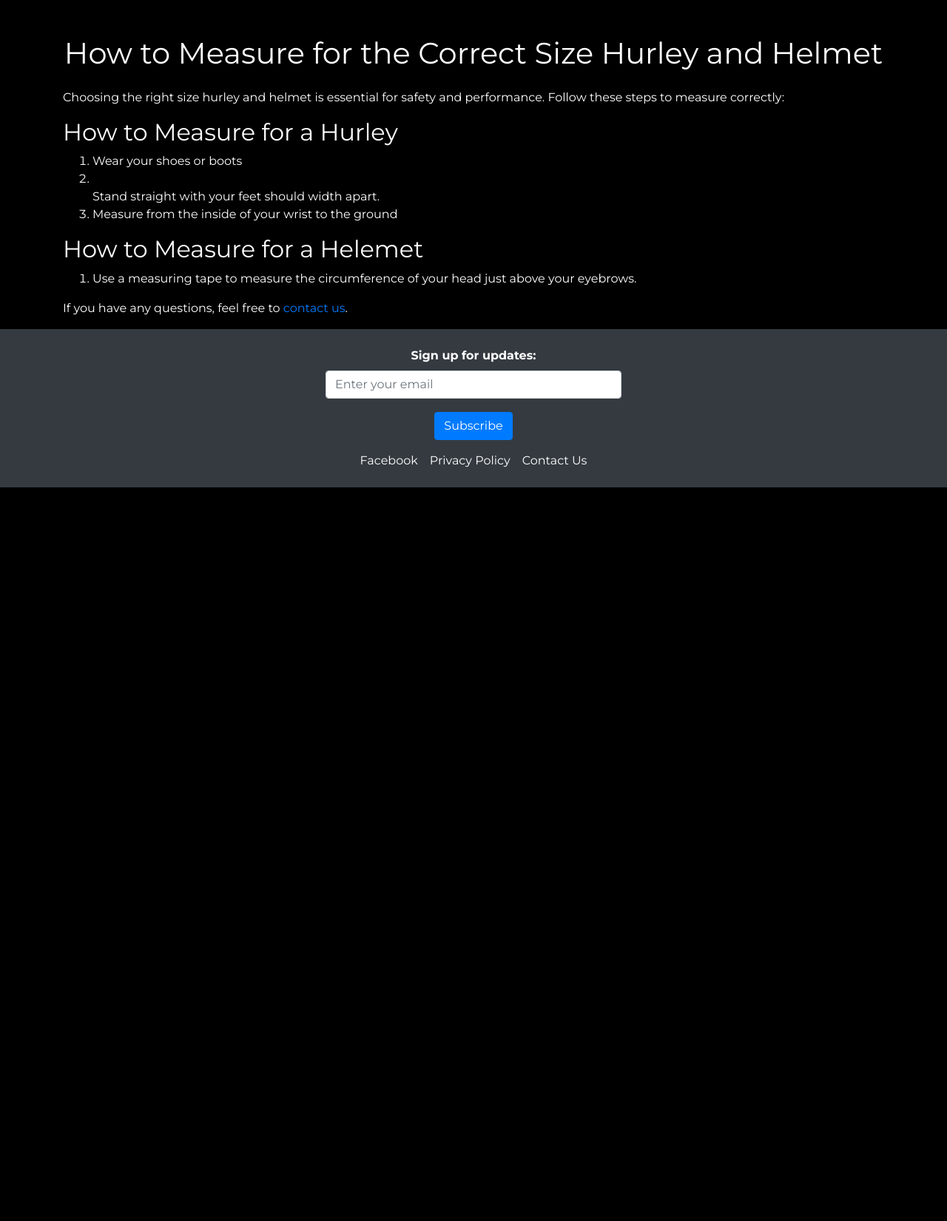
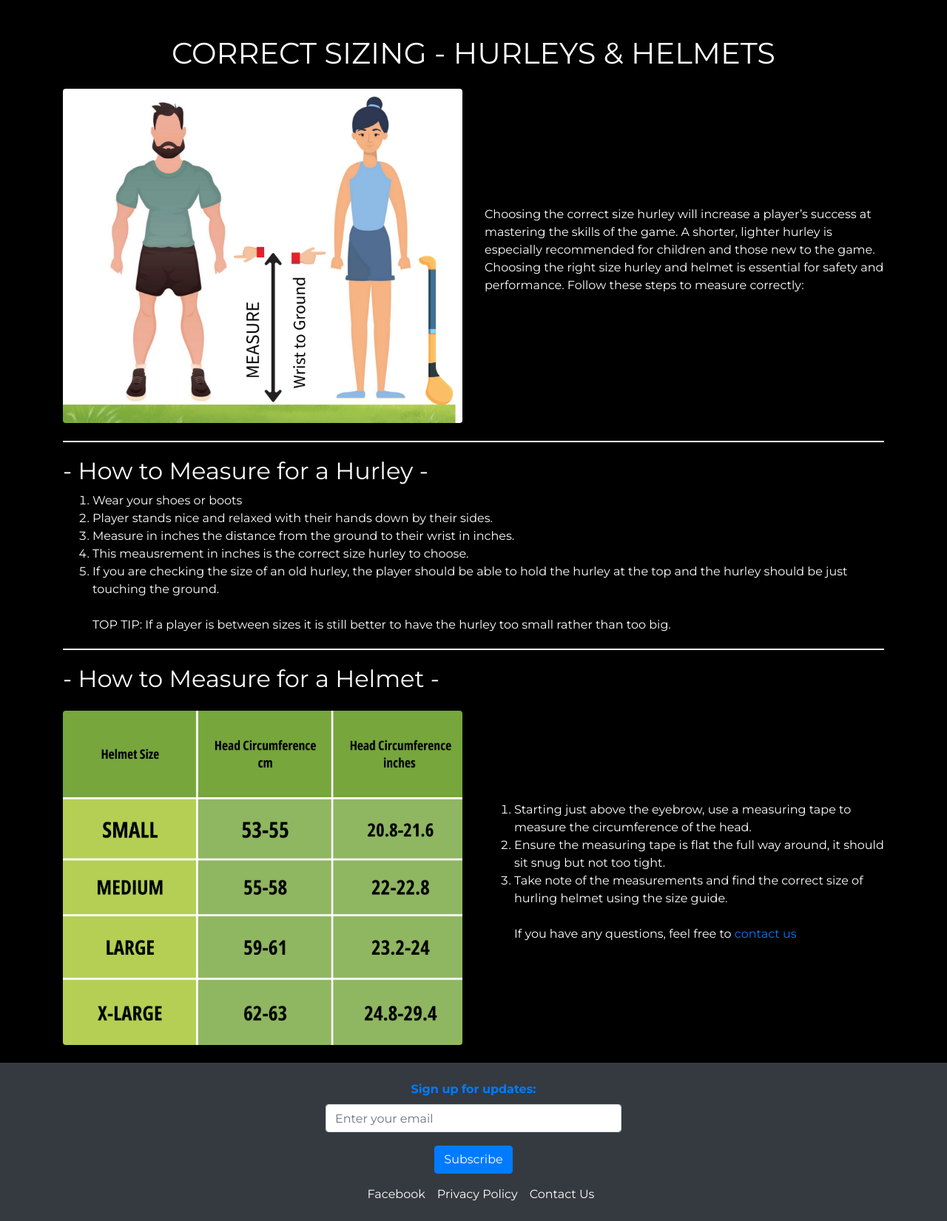
Before and after one commit to Viki-coding/GAA_STORE, a Django app: page /how-to-measure/ in a window 1280 px wide. Shown: the part 62-1713 px from the top of the page at 74% size. Before the commit the page ends 721 px from the top, so only its background shows below. Run offline with Django 3.2, Linux system fonts and the light colour scheme; some libraries are stand-ins or nearby versions.

Commit message:
Style how_to_meausre.html page with css and images

```diff
--- a/home/templates/home/how_to_measure.html
+++ b/home/templates/home/how_to_measure.html
@@ -1,24 +1,66 @@
 {% extends 'base.html' %}
+{% load static %}
+
 
 {% block content %}
 <div class="container mt-5">
-    <h1 class="text-center">How to Measure for the Correct Size Hurley and Helmet</h1>
-    <p class="mt-4">
-        Choosing the right size hurley and helmet is essential for safety and performance. Follow these steps to measure correctly:
-    </p>
-    <h2>How to Measure for a Hurley</h2>
+    <h1 class="text-center">CORRECT SIZING - HURLEYS & HELMETS</h1>
+
+    <!-- Responsive Image and Text Section -->
+    <div class="row align-items-center my-4">
+        <!-- Image Column -->
+        <div class="col-md-6 text-center">
+            <img src="{% static 'images/hurley-measurement.webp' %}"
+                 alt="Hurley Measurement Guide"
+                 class="img-fluid rounded shadow hurley-image">
+        </div>
+        <!-- Text Column -->
+        <div class="col-md-6">
+            <p>
+                Choosing the correct size hurley will increase a player’s success at mastering the skills of the game. A shorter, lighter hurley is especially recommended for children and those new to the game. Choosing the right size hurley and helmet is essential for safety and performance. Follow these steps to measure correctly:
+            </p>
+        </div>
+    </div>
+
+ <!-- Add a horizontal line here -->
+ <div class="styled-hr"></div>
+
+
+    <h2>- How to Measure for a Hurley -</h2>
     <ol>
-        <li>Wear your shoes or boots<li>
-        </li>Stand straight with your feet should width apart.</li>
-        <li>Measure from the inside of your wrist to the ground</li>
+        <li>Wear your shoes or boots</li>
+        <li>Player stands nice and relaxed with their hands down by their sides.</li>
+        <li>Measure in inches the distance from the ground to their wrist in inches.</li>
+        <li>This meausrement in inches is the correct size hurley to choose.</li>
+
+        <li>If you are checking the size of an old hurley, the player should be able to hold the hurley at the top and the hurley should be just touching the ground.</li>
+       <br>TOP TIP: If a player is between sizes it is still better to have the hurley too small rather than too big.
+    </ol>
+
+     <!-- Add a horizontal line here -->
+     <div class="styled-hr"></div>
+
+    <h2>- How to Measure for a Helmet -</h2>
+
+    <!-- Responsive Image and Text Section -->
+    <div class="row align-items-center my-4">
+        <!-- Image Column -->
+        <div class="col-md-6 text-center">
+            <img src="{% static 'images/helmet-measurement.webp' %}"
+                 alt="Helemet Measurement Guide"
+                 class="img-fluid rounded shadow hurley-image">
+        </div>
+        <!-- Text Column -->
+        <div class="col-md-6">
+
+    <ol>
+        <li>Starting just above the eyebrow, use a measuring tape to measure the circumference of the head.</li>
+        <li> Ensure the measuring tape is flat the full way around, it should sit snug but not too tight.</li>
+        <li> Take note of the measurements and find the correct size of hurling helmet using the size guide.</li>
+        <br>
+        If you have any questions, feel free to <a href="/contact-us/">contact us
 
     </ol>
-    <h2>How to Measure for a Helemet</h2>
-    <ol>
-        <li>Use a measuring tape to measure the circumference of your head just above your eyebrows.</li>
-    </ol>
-    <p>
-        If you have any questions, feel free to <a href="/contact-us/">contact us</a>.
     </p>
 </div>
 {% endblock %}
--- a/static/css/base.css
+++ b/static/css/base.css
@@ -55,6 +55,23 @@ body {
     text-transform: uppercase;
 }
 
+/* Hurley measurements section */
+.hurley-image {
+    max-width: 800px;
+    width: 100%;
+    height: auto;
+    margin: 0 auto;
+}
+
+/* Line between in helmet and Hurley measurements section */
+.styled-hr {
+    border: none;
+    border-top: 2px solid white;
+    height: 2px;
+    width: 100%;
+    margin: 20px 0;
+}
+
 /* Footer */
 footer {
     background-color: #111; /* Slightly lighter black for contrast */
```
Also changed, not shown: static/images/helmet-measurement.webp (added), static/images/hurley-measurement.webp (added).
